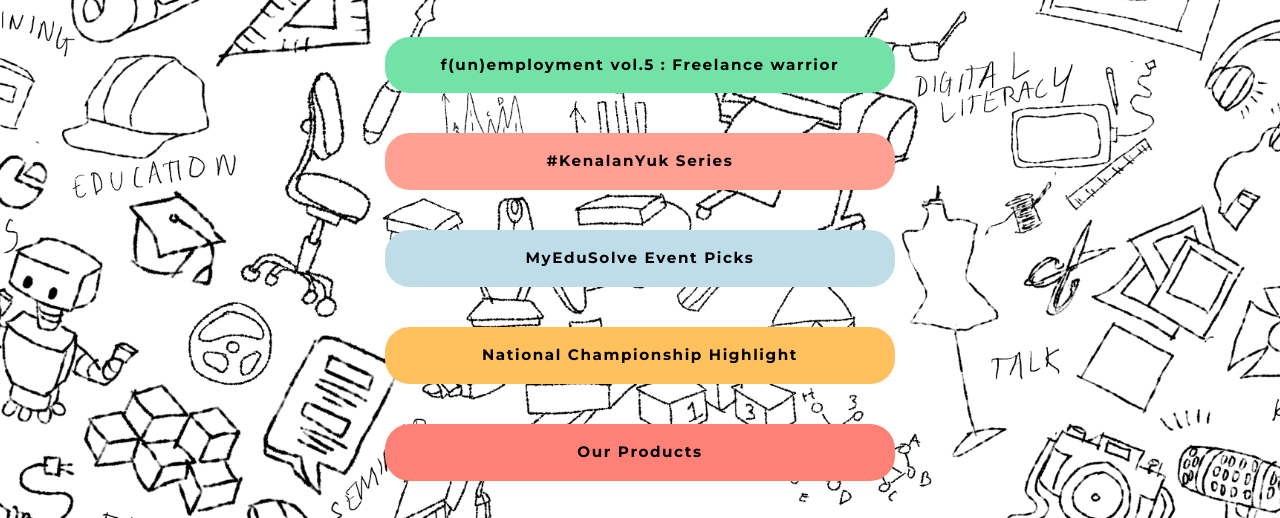
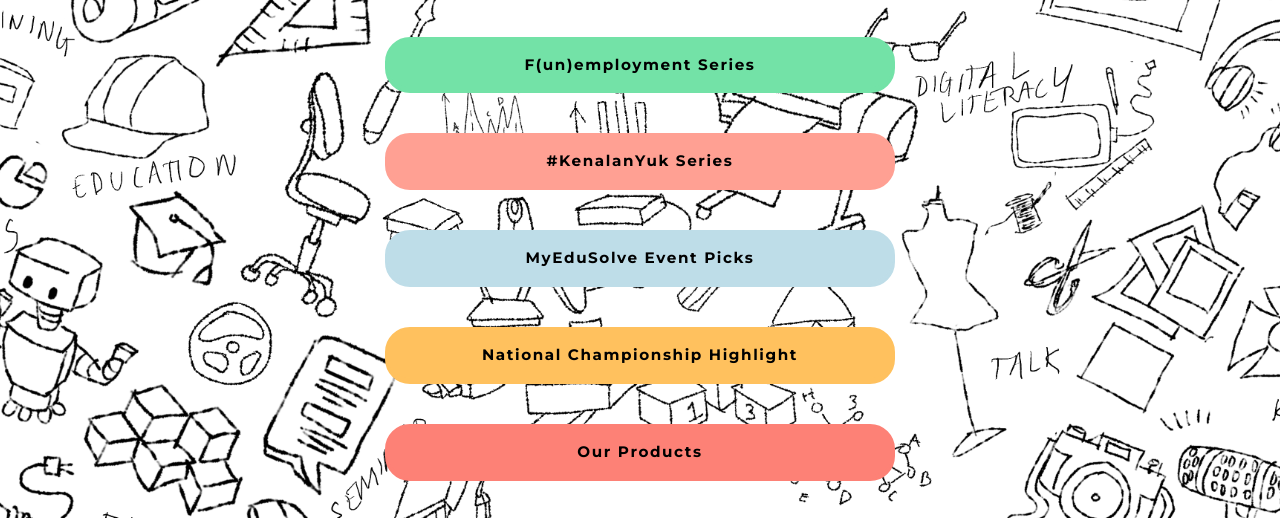
Before and after one commit to rinahafizhah/linktree-scartch, a plain HTML site: page index.html in a window 1280 px wide. Shown: the part 190-708 px from the top of the page. Drawn offline with Linux system fonts and the light colour scheme.

Commit message:
add change funemployment

```diff
--- a/index.html
+++ b/index.html
@@ -46,8 +46,8 @@
         </div>
         <div class="links__item">
             <a class="links__item links__item--featured"
-                href="https://www.surveymonkey.com/r/funemployment5"
-                target="_blank">f(un)employment vol.5 : Freelance warrior</a>
+                href="https://www.youtube.com/playlist?list=PLfbBxW-lvby3VbGveGx3xWHTtueBZe8rd"
+                target="_blank">F(un)employment Series</a>
         </div>
 
         <!-- <div class="links__item">
```
